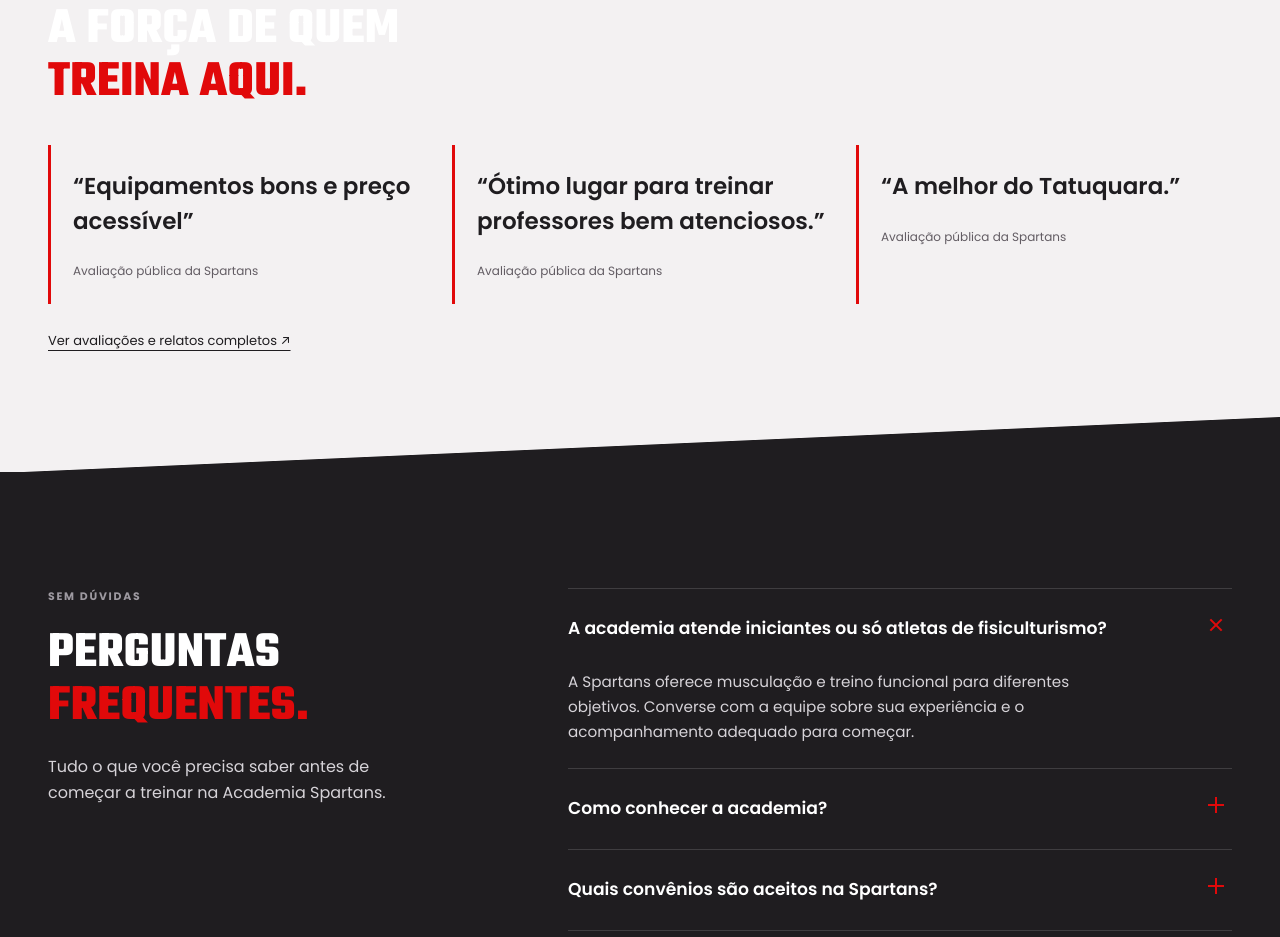
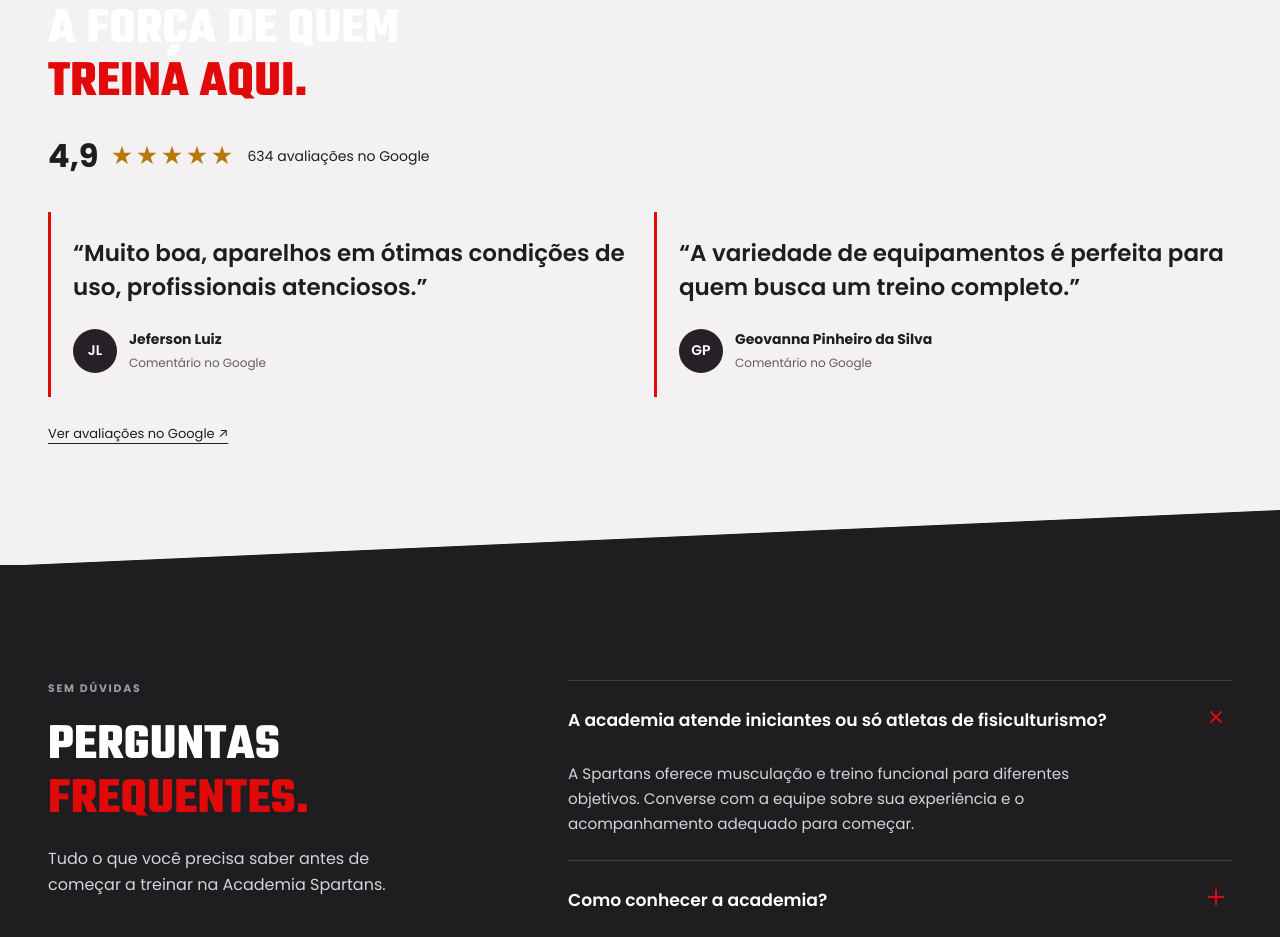
Before and after one commit to LucasPivovar/Spartans-Academia, a plain HTML site: page index.html in a window 1280 px wide. Shown: the part 3787-4724 px from the top of the page. Drawn offline with Linux system fonts and the light colour scheme.

Commit message:
feat: inclui avaliacao geral e depoimentos reais do Google

```diff
--- a/index.html
+++ b/index.html
@@ -8,7 +8,7 @@
   <link rel="preconnect" href="https://fonts.googleapis.com" />
   <link rel="preconnect" href="https://fonts.gstatic.com" crossorigin />
   <link href="https://fonts.googleapis.com/css2?family=Anton&family=Poppins:wght@400;500;600;700;800&display=swap" rel="stylesheet" />
-  <link rel="stylesheet" href="styles-spartans-v4.css?v=3" />
+  <link rel="stylesheet" href="styles-spartans-v4.css?v=5" />
 </head>
 <body>
   <header class="site-header">
@@ -246,11 +246,11 @@
     <!-- SEÇÃO 5: DÚVIDAS FREQUENTES -->
     <section class="section-testimonials" aria-labelledby="testimonials-title"><div class="container">
 <p class="eyebrow">QUEM TREINA, CONTA</p><h2 class="section-heading" id="testimonials-title">A FORÇA DE QUEM<br><span class="title-accent">TREINA AQUI.</span></h2>
+<a class="google-rating" href="https://www.google.com/maps/search/?api=1&query=Academia+Spartans+Rua+Enette+Dubard+893+Curitiba" target="_blank" rel="noopener noreferrer" aria-label="Nota geral 4,9 de 5, com 634 avaliações no Google"><strong>4,9</strong><span class="rating-stars" aria-hidden="true"><span>★★★★★</span></span><span>634 avaliações no Google</span></a>
 <div class="testimonials-grid">
-<figure class="testimonial"><blockquote>“Equipamentos bons e preço acessível”</blockquote><figcaption>Avaliação pública da Spartans</figcaption></figure>
-<figure class="testimonial"><blockquote>“Ótimo lugar para treinar professores bem atenciosos.”</blockquote><figcaption>Avaliação pública da Spartans</figcaption></figure>
-<figure class="testimonial"><blockquote>“A melhor do Tatuquara.”</blockquote><figcaption>Avaliação pública da Spartans</figcaption></figure>
-</div><a class="testimonials-source" href="https://avaliacoesbrasil.com/academia/curitiba/academia-spartans/" target="_blank" rel="noopener noreferrer">Ver avaliações e relatos completos ↗</a>
+<figure class="testimonial"><blockquote>“Muito boa, aparelhos em ótimas condições de uso, profissionais atenciosos.”</blockquote><figcaption><span class="review-avatar" aria-hidden="true">JL</span><span><strong>Jeferson Luiz</strong><small>Comentário no Google</small></span></figcaption></figure>
+<figure class="testimonial"><blockquote>“A variedade de equipamentos é perfeita para quem busca um treino completo.”</blockquote><figcaption><span class="review-avatar" aria-hidden="true">GP</span><span><strong>Geovanna Pinheiro da Silva</strong><small>Comentário no Google</small></span></figcaption></figure>
+</div><a class="testimonials-source" href="https://www.google.com/maps/search/?api=1&query=Academia+Spartans+Rua+Enette+Dubard+893+Curitiba" target="_blank" rel="noopener noreferrer">Ver avaliações no Google ↗</a>
 </div></section><section class="section-faq" aria-labelledby="faq-title">
       <div class="container faq-grid">
         <div class="faq-intro reveal">
--- a/styles-spartans-v4.css
+++ b/styles-spartans-v4.css
@@ -1747,3 +1747,15 @@ a.trial-cta::after { display:none; }
 .testimonial figcaption { font-size:12px; color:#625c63; }
 .testimonials-source { color:var(--ink-dark); text-underline-offset:5px; font-size:13px; }
 @media(max-width:700px) { .testimonials-grid { grid-template-columns:1fr; gap:12px; } .section-testimonials { padding:56px 0 90px; } }
+
+.google-rating { display:flex; flex-wrap:wrap; align-items:center; gap:12px; margin-top:28px; color:var(--ink-dark); text-decoration:none; font-size:14px; }
+.google-rating > strong { font-size:32px; line-height:1.2; }
+.rating-stars { position:relative; color:#d6d0c5; font-size:22px; letter-spacing:2px; }
+.rating-stars::before { content:'★★★★★'; }
+.rating-stars > span { position:absolute; inset:0 auto 0 0; width:98%; overflow:hidden; white-space:nowrap; color:#b77908; }
+.testimonials-grid { grid-template-columns:repeat(2,minmax(0,1fr)); }
+.testimonial figcaption { display:flex; align-items:center; gap:12px; }
+.review-avatar { width:44px; height:44px; flex:0 0 44px; display:grid; place-items:center; border-radius:50%; background:#252126; color:#fff; font-weight:600; font-size:14px; }
+.testimonial figcaption strong { display:block; font-size:14px; color:var(--ink-dark); }
+.testimonial figcaption small { display:block; margin-top:4px; font-size:12px; }
+@media(max-width:700px) { .testimonials-grid { grid-template-columns:1fr; } }
```
Also changed, not shown: 1 other file.
